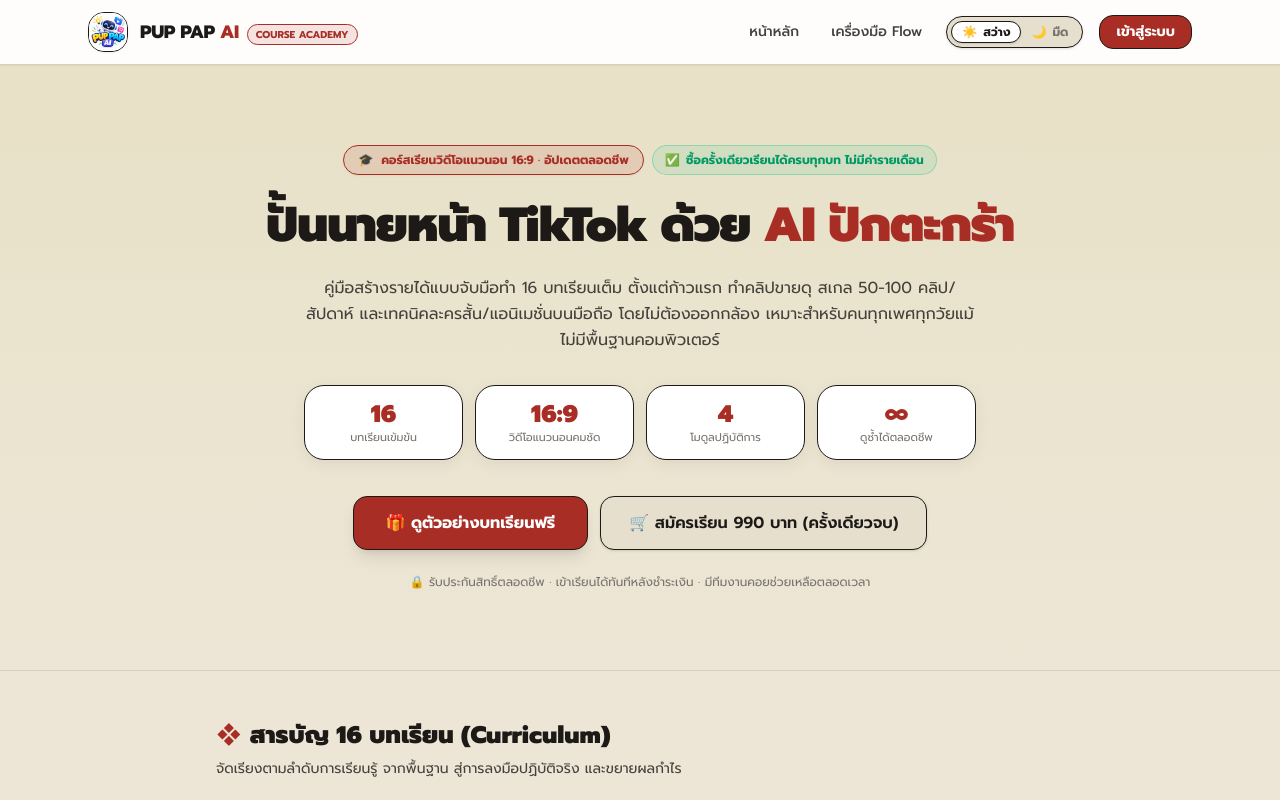
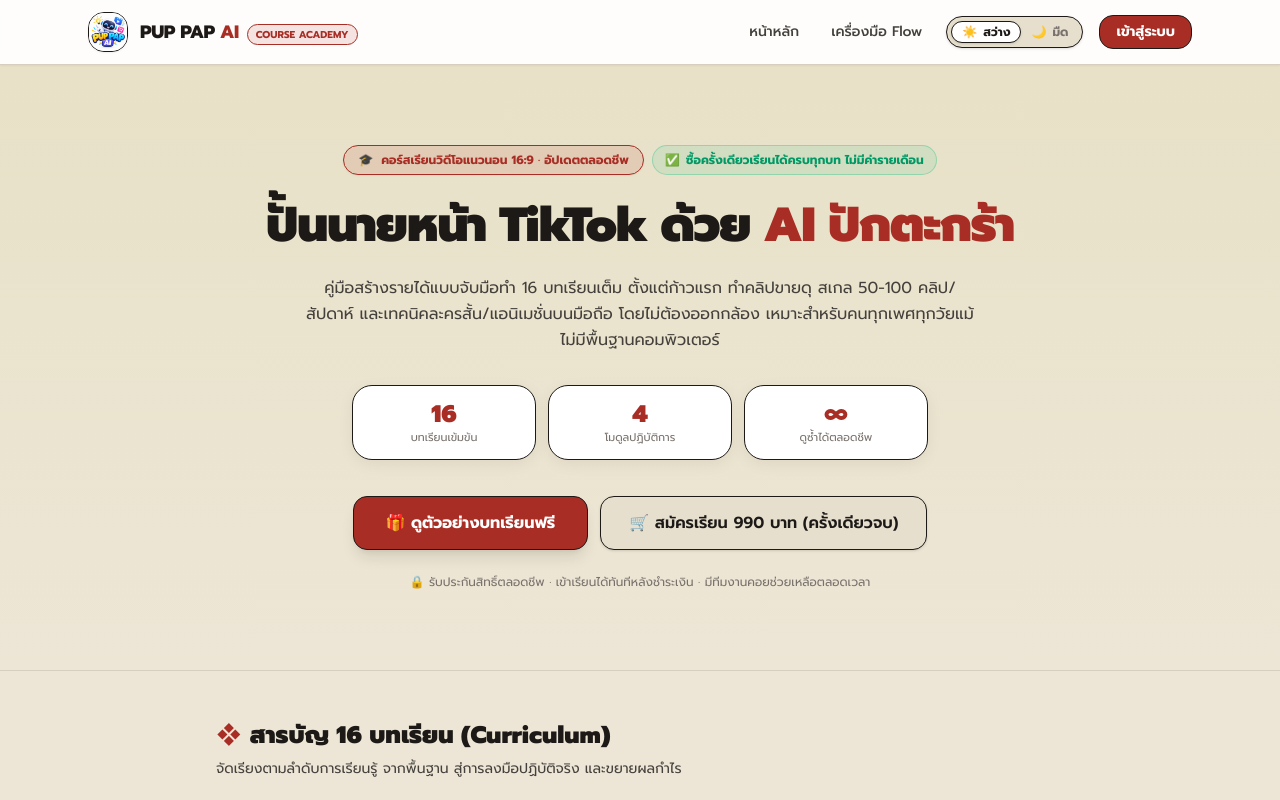
Before and after one commit to nilmat2007/aisalerpro, a Next.js app: page /courses in a window 1280 px wide. Shown: the top 800 px of the page. Built offline with nearby package versions, Linux system fonts and the light colour scheme; no server answers; the database is empty.

Commit message:
fix(courses): remove 16:9 aspect ratio stat card and rebalance grid

```diff
--- a/src/app/courses/CoursesClient.tsx
+++ b/src/app/courses/CoursesClient.tsx
@@ -142,14 +142,10 @@
           </p>
 
           {/* Quick Stats Grid */}
-          <div className="grid grid-cols-2 sm:grid-cols-4 gap-3 max-w-2xl mx-auto pt-3">
+          <div className="grid grid-cols-3 gap-3 max-w-xl mx-auto pt-3">
             <div className="puppap-card p-3 text-center">
               <div className="text-xl sm:text-2xl font-black text-[var(--accent)]">{lessons.length || 16}</div>
               <div className="text-[11px] text-[var(--text-muted)]">บทเรียนเข้มข้น</div>
-            </div>
-            <div className="puppap-card p-3 text-center">
-              <div className="text-xl sm:text-2xl font-black text-[var(--accent)]">16:9</div>
-              <div className="text-[11px] text-[var(--text-muted)]">วิดีโอแนวนอนคมชัด</div>
             </div>
             <div className="puppap-card p-3 text-center">
               <div className="text-xl sm:text-2xl font-black text-[var(--accent)]">{modules.length || 4}</div>
```
